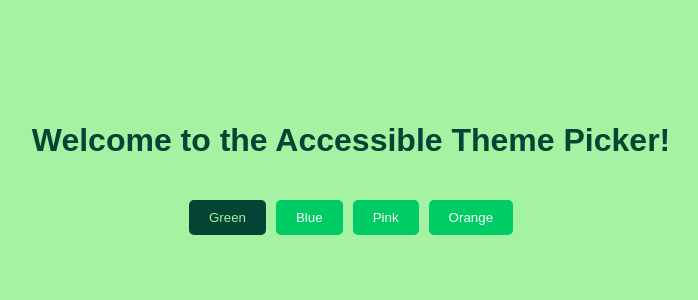
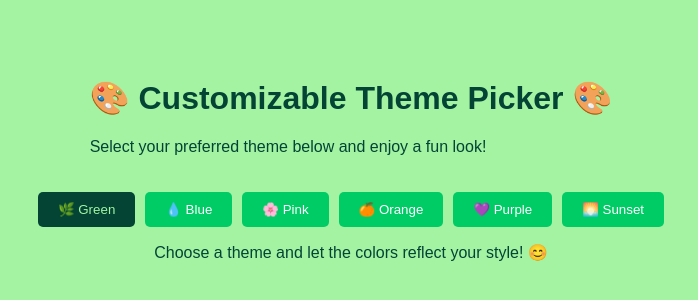
Before and after one commit to xiaoyuguo6/640-weekly9, a plain HTML site: page index.html in a window 1280 px wide. Shown: the part 232-532 px from the top of the page, without its empty margins (289-987 px from the left). Drawn offline with Linux system fonts and the light colour scheme.

Commit message:
Update index.html

```diff
--- a/index.html
+++ b/index.html
@@ -3,17 +3,28 @@
 <head>
     <meta charset="UTF-8">
     <meta name="viewport" content="width=device-width, initial-scale=1.0">
-    <title>Accessible Theme Picker</title>
+    <title>Customizable Theme Picker</title>
     <link rel="stylesheet" href="styles.css">
 </head>
 <body>
-    <h1>Welcome to the Accessible Theme Picker!</h1>
+    <header>
+        <h1>🎨 Customizable Theme Picker 🎨</h1>
+        <p>Select your preferred theme below and enjoy a fun look!</p>
+    </header>
+
     <div class="theme-switcher">
-        <button data-theme="green" aria-pressed="true">Green</button>
-        <button data-theme="blue" aria-pressed="false">Blue</button>
-        <button data-theme="pink" aria-pressed="false">Pink</button>
-        <button data-theme="orange" aria-pressed="false">Orange</button>
+        <button data-theme="green" aria-pressed="true">🌿 Green</button>
+        <button data-theme="blue" aria-pressed="false">💧 Blue</button>
+        <button data-theme="pink" aria-pressed="false">🌸 Pink</button>
+        <button data-theme="orange" aria-pressed="false">🍊 Orange</button>
+        <button data-theme="purple" aria-pressed="false">💜 Purple</button>
+        <button data-theme="sunset" aria-pressed="false">🌅 Sunset</button>
     </div>
+
+    <footer>
+        <p>Choose a theme and let the colors reflect your style! 😊</p>
+    </footer>
+
     <script src="script.js"></script>
 </body>
 </html>
```
